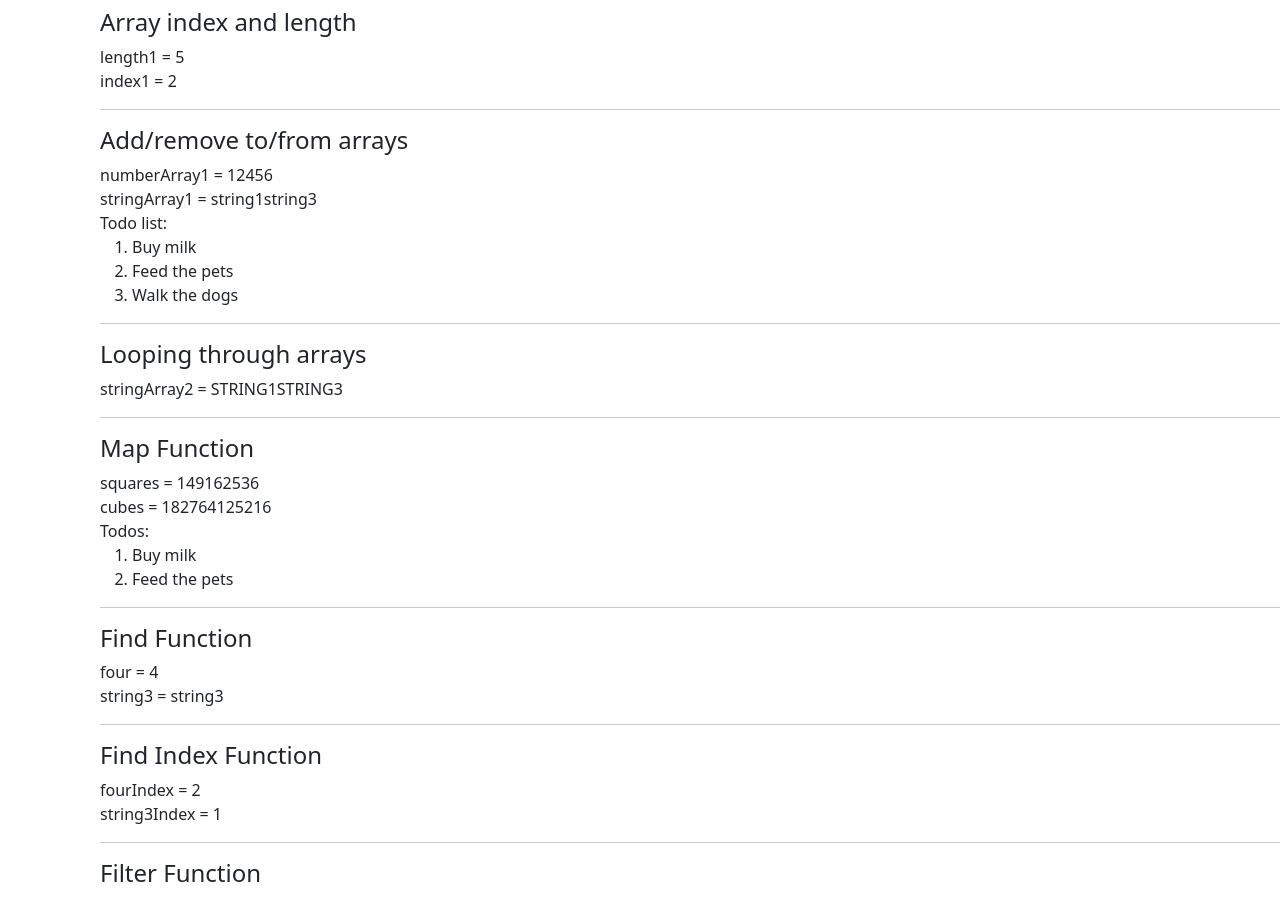
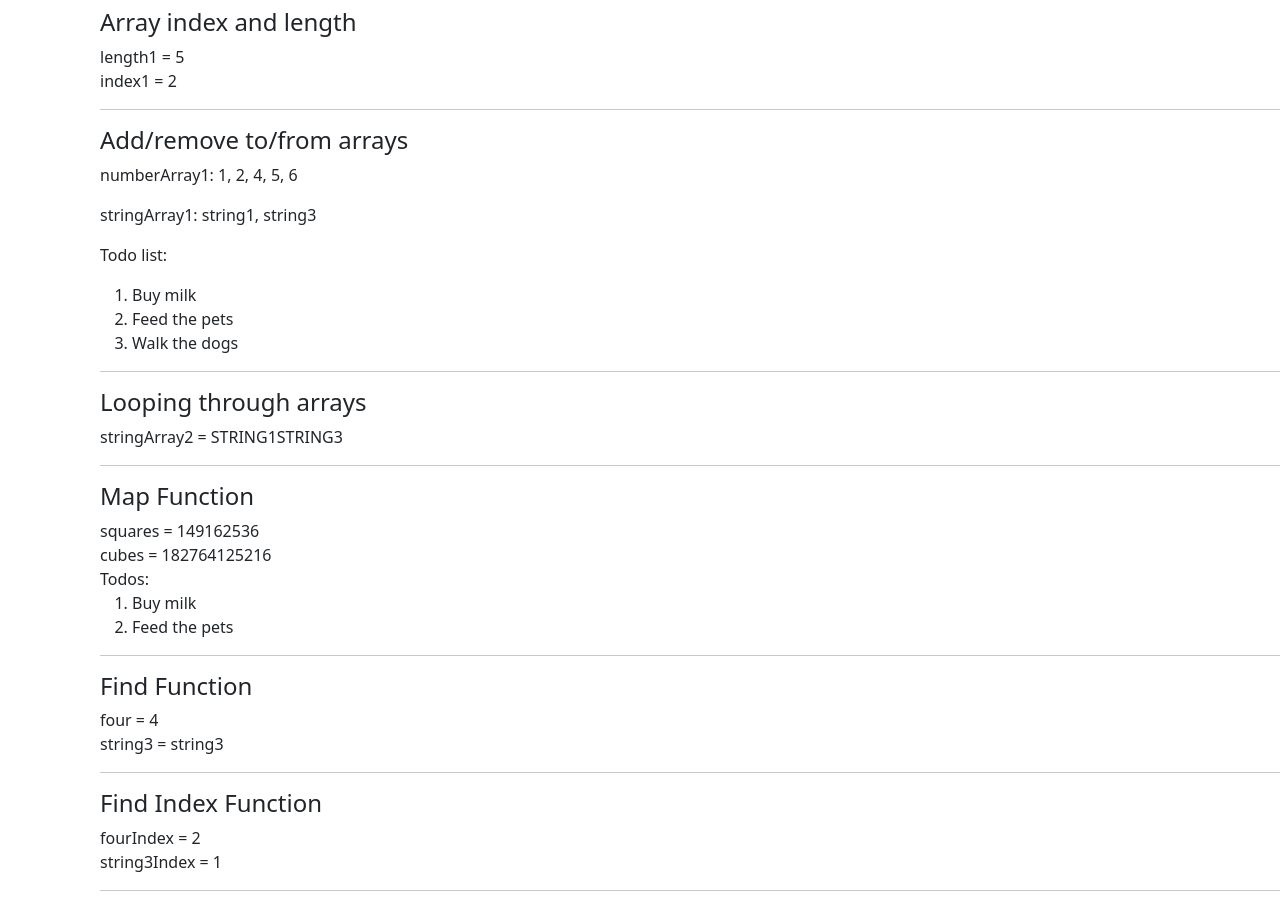
Before and after one commit to ArjunShatkin/kambaz-next-js, a Next.js app: page /Labs/Lab3 in a window 1280 px wide. Shown: the part 1760-2660 px from the top of the page. Built offline with nearby package versions, Linux system fonts and the light colour scheme.

Commit message:
test errors

```diff
--- a/src/app/Labs/Lab3/AddingAndRemovingToFromArrays.tsx
+++ b/src/app/Labs/Lab3/AddingAndRemovingToFromArrays.tsx
@@ -1,24 +1,25 @@
 export default function AddingAndRemovingToFromArrays() {
-    let numberArray1 = [1, 2, 3, 4, 5];
-    let stringArray1 = ["string1", "string2"];
-    let todoArray = [
+  const numberArray1 = [1, 2, 3, 4, 5];
+  const stringArray1 = ["string1", "string2"];
+  const todoArray = [
     <li key="1">Buy milk</li>,
     <li key="2">Feed the pets</li>
   ];
 
-    numberArray1.push(6); // adding new items
+  // Mutate arrays
+  numberArray1.push(6); // add new items
   stringArray1.push("string3");
   todoArray.push(<li key="3">Walk the dogs</li>);
 
-    numberArray1.splice(2, 1); // remove 1 item starting at 2
+  numberArray1.splice(2, 1); // remove 1 item starting at index 2
   stringArray1.splice(1, 1);
 
   return (
     <div id="wd-adding-removing-from-arrays">
       <h4>Add/remove to/from arrays</h4>
-        numberArray1 = {numberArray1} <br />
-        stringArray1 = {stringArray1} <br />
-        Todo list:
+      <p>numberArray1: {numberArray1.join(", ")}</p>
+      <p>stringArray1: {stringArray1.join(", ")}</p>
+      <p>Todo list:</p>
       <ol>{todoArray}</ol>
       <hr />
     </div>
```
Lines whose indentation alone changed are shown as unchanged.
